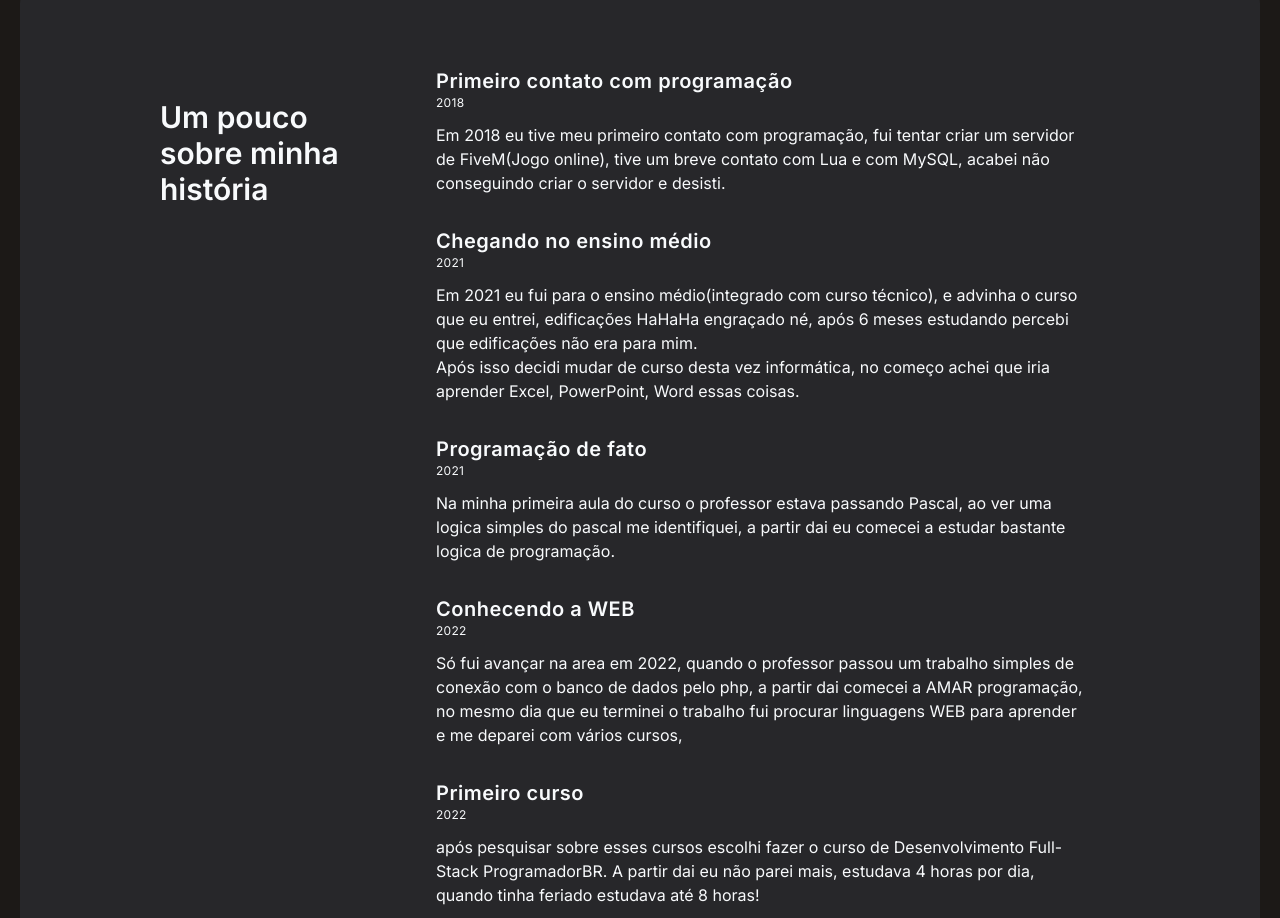
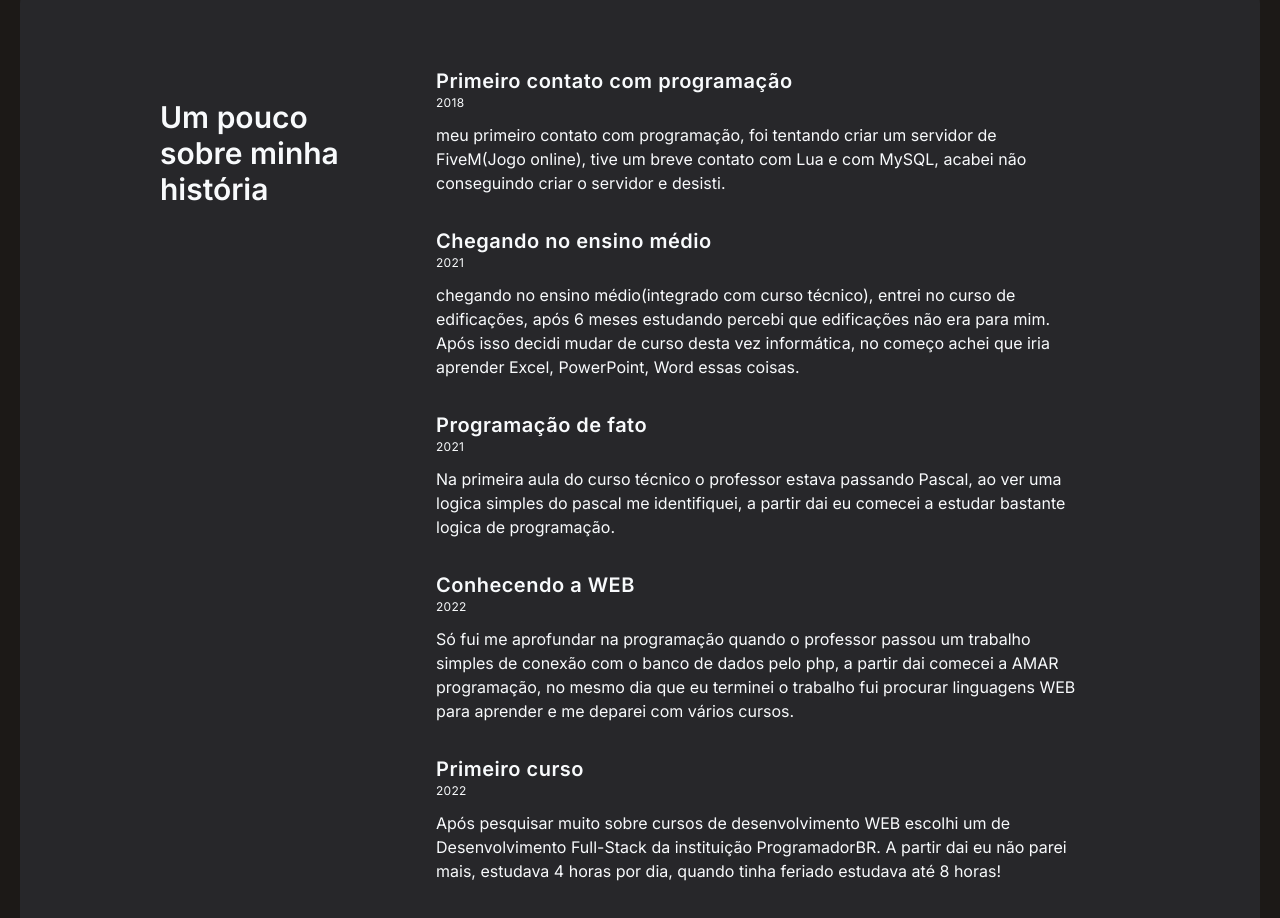
Before and after one commit to davimarcilio/portfolio, a Next.js app: page / in a window 1280 px wide. Shown: the part 821-1739 px from the top of the page. Built offline with nearby package versions, Linux system fonts and the light colour scheme.

Commit message:
Timeline

```diff
--- a/src/components/Header/index.tsx
+++ b/src/components/Header/index.tsx
@@ -3,7 +3,7 @@ import { NavigationItem } from "./components/NavigationItem";
 
 export function Header() {
   return (
-    <header className="fixed bg-stone-900 container ">
+    <header className="fixed bg-stone-900 container z-10">
       <NavigationMenu.Root className="w-full">
         <NavigationMenu.List className="flex w-full gap-5 px-10 py-5 justify-between items-center">
           <div className="flex gap-5 items-center">
--- a/src/pages/index.tsx
+++ b/src/pages/index.tsx
@@ -56,35 +56,6 @@ export default function Home() {
         </div>
       </section>
       <section className="bg-zinc-800 rounded-3xl p-10  flex  w-full  gap-10">
-        {/* <div className="flex flex-col gap-10 flex-1">
-          <h1 data-aos="fade-up" className="text-3xl font-bold leading-10 ">
-            Um pouco da minha história
-          </h1>
-          <p className="pl-5">
-            Em 2018 eu tive meu primeiro contato com programação, fui tentar
-            criar um servidor de FiveM(Jogo online), tive um breve contato com
-            Lua e com MySQL, acabei não conseguindo criar o servidor e desisti.
-            <br />
-            Em 2021 eu fui para o ensino médio(integrado com curso técnico), e
-            advinha o curso que eu entrei, edificações HaHaHa engraçado né, após
-            6 meses estudando percebi que edificações não era para mim. <br />
-            Após isso decidi mudar de curso desta vez informática, no começo
-            achei que iria aprender Excel, PowerPoint, Word essas coisas. <br />
-            Na minha primeira aula do curso o professor estava passando Pascal,
-            ao ver uma logica simples do pascal me identifiquei, a partir dai eu
-            comecei a estudar bastante logica de programação. <br /> Só fui
-            avançar na area em 2022, quando o professor passou um trabalho
-            simples de conexão com o banco de dados pelo php, a partir dai
-            comecei a AMAR programação, no mesmo dia que eu terminei o trabalho
-            fui procurar linguagens WEB para aprender e me deparei com vários
-            cursos, após pesquisar sobre esses cursos escolhi fazer o curso de
-            Desenvolvimento Full-Stack ProgramadorBR. <br /> A partir dai eu não
-            parei mais, estudava 4 horas por dia, quando tinha feriado estudava
-            até 8 horas, hoje em dia eu já terminei o curso ProgramadorBR e
-            atualmente estou me especializando em React, React Native, NodeJs e
-            Elixir!
-          </p>
-        </div> */}
         <div className="flex-1">
           <section className=" dark:text-gray-100">
             <div className="container max-w-5xl px-4 py-12 mx-auto">
@@ -115,10 +86,10 @@ export default function Home() {
                         2018
                       </time>
                       <p className="mt-3">
-                        Em 2018 eu tive meu primeiro contato com programação,
-                        fui tentar criar um servidor de FiveM(Jogo online), tive
-                        um breve contato com Lua e com MySQL, acabei não
-                        conseguindo criar o servidor e desisti.
+                        meu primeiro contato com programação, foi tentando criar
+                        um servidor de FiveM(Jogo online), tive um breve contato
+                        com Lua e com MySQL, acabei não conseguindo criar o
+                        servidor e desisti.
                       </p>
                     </div>
                     <div
@@ -132,10 +103,9 @@ export default function Home() {
                         2021
                       </time>
                       <p className="mt-3">
-                        Em 2021 eu fui para o ensino médio(integrado com curso
-                        técnico), e advinha o curso que eu entrei, edificações
-                        HaHaHa engraçado né, após 6 meses estudando percebi que
-                        edificações não era para mim. <br />
+                        chegando no ensino médio(integrado com curso técnico),
+                        entrei no curso de edificações, após 6 meses estudando
+                        percebi que edificações não era para mim. <br />
                         Após isso decidi mudar de curso desta vez informática,
                         no começo achei que iria aprender Excel, PowerPoint,
                         Word essas coisas.
@@ -152,7 +122,7 @@ export default function Home() {
                         2021
                       </time>
                       <p className="mt-3">
-                        Na minha primeira aula do curso o professor estava
+                        Na primeira aula do curso técnico o professor estava
                         passando Pascal, ao ver uma logica simples do pascal me
                         identifiquei, a partir dai eu comecei a estudar bastante
                         logica de programação.
@@ -169,12 +139,12 @@ export default function Home() {
                         2022
                       </time>
                       <p className="mt-3">
-                        Só fui avançar na area em 2022, quando o professor
+                        Só fui me aprofundar na programação quando o professor
                         passou um trabalho simples de conexão com o banco de
                         dados pelo php, a partir dai comecei a AMAR programação,
                         no mesmo dia que eu terminei o trabalho fui procurar
                         linguagens WEB para aprender e me deparei com vários
-                        cursos,
+                        cursos.
                       </p>
                     </div>
                     <div
@@ -188,10 +158,11 @@ export default function Home() {
                         2022
                       </time>
                       <p className="mt-3">
-                        após pesquisar sobre esses cursos escolhi fazer o curso
-                        de Desenvolvimento Full-Stack ProgramadorBR. A partir
-                        dai eu não parei mais, estudava 4 horas por dia, quando
-                        tinha feriado estudava até 8 horas!
+                        Após pesquisar muito sobre cursos de desenvolvimento WEB
+                        escolhi um de Desenvolvimento Full-Stack da instituição
+                        ProgramadorBR. A partir dai eu não parei mais, estudava
+                        4 horas por dia, quando tinha feriado estudava até 8
+                        horas!
                       </p>
                     </div>
                     <div
@@ -216,6 +187,7 @@ export default function Home() {
           </section>
         </div>
       </section>
+      <section></section>
     </>
   );
 }
```
